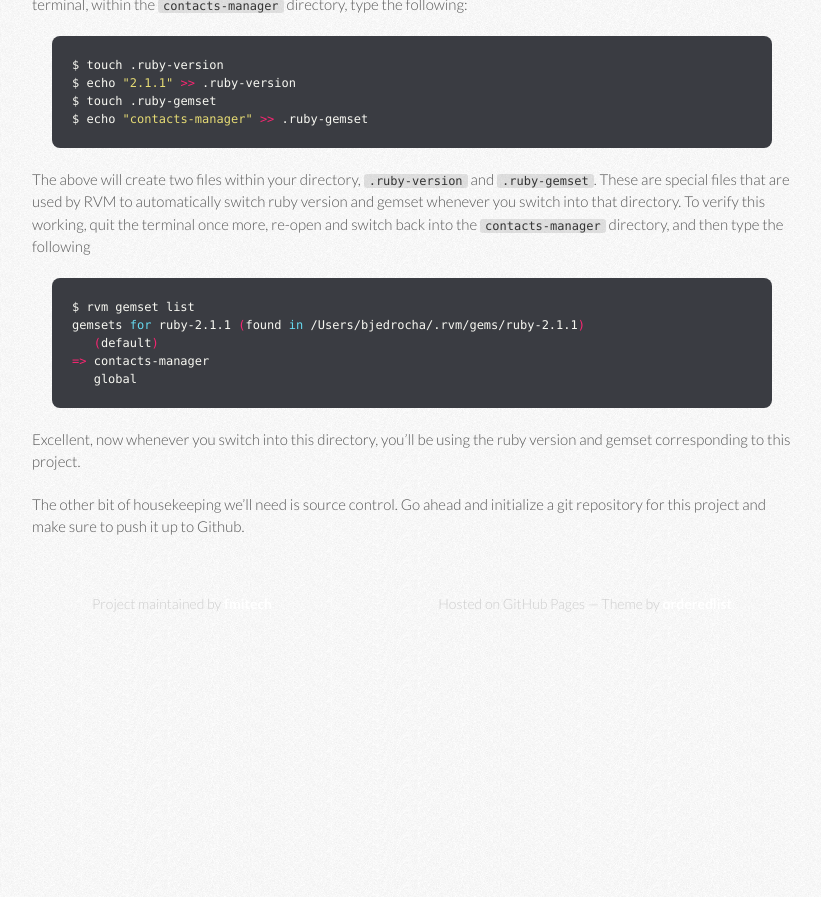
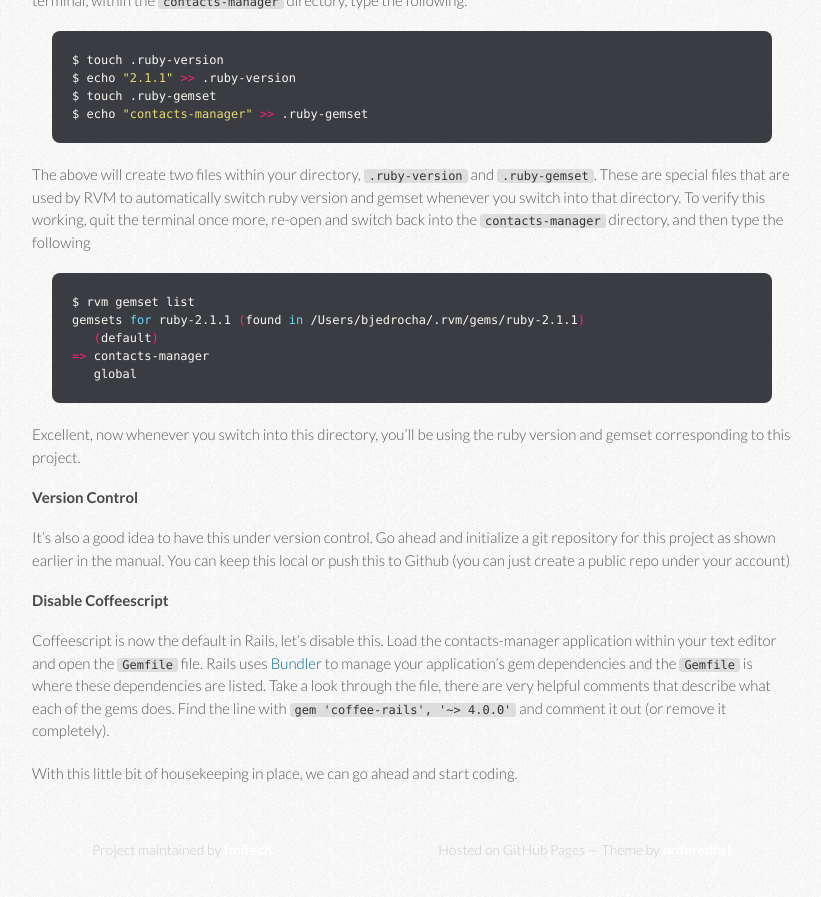
Before and after one commit to fmitech/employee-manual, a Jekyll site: the page built from index.md, in a window 1280 px wide and 900 px high, scrolled down 30433 px. Shown: the top 897 px of the window, without its empty margins (228-1049 px from the left). Built offline with Jekyll 4.4.1, drawn with Linux system fonts in a browser that asks for light colours; before the commit the page ends 31087 px from its top, so only the background shows below that; some of the changed text lies outside the part shown.

Commit message:
Adds additional notes to Rails section

```diff
--- a/index.md
+++ b/index.md
@@ -982,9 +982,7 @@ Once you have staged your changes, enter a meaningful commit message
 
 This part of the manual will introduce you to (perhaps) your first Backbone on Rails application. It is by no means a comprehensive guide (in fact, it's less a guide than an exercise for you to complete) but *it* will give you some working experience with Rails before jumping onto real projects.
 
-Your task will be to build a contacts manager application. The application is ultimately simple in functionality but it will introduce most of the working parts you'll encounter in every Rails/Backbone application.
-
-The application will allow authenticated users the ability to list, add, edit, and remove their contacts. Lets' get started.
+Your task will be to build a contacts manager application. The application is ultimately simple in functionality but it will introduce most of the working parts you'll encounter in every Rails/Backbone application. Let's get started.
 
 ## Setup & Configuration
 
@@ -1070,7 +1068,9 @@ Awesome! We have a fully functional Rails application ready to bend to our will.
 
 ### Housekeeping
 
-Recall that at the beginning of this section we created a new gemset that would serve to isolate the gems installed and used by this project. Indeed, unless you deviated from this guide, the Rails gem and all its dependencies will be currently installed under the `contacts-manager` gemset. However, if you were to end your terminal session (i.e. by closing the terminal), you're currently selected gemset will most likely have changed. Give this a try - close the terminal (`cmd + q`) and re-open. Navigate back into the `contacts-manager` directory and type
+#### Automated Ruby/Gemset switching
+
+Recall that at the beginning of this section we created a new gemset that would serve to isolate the gems installed and used by this project. Indeed, unless you deviated from this guide, the Rails gem and all its dependencies will be currently installed under the `contacts-manager` gemset. However, if you were to end your terminal session (i.e. by closing the terminal), your currently selected gemset will most likely have changed. Give this a try - close the terminal (`cmd + q`) and re-open. Navigate back into the `contacts-manager` directory and type
 
 {% highlight bash %}
 $ rvm gemset list
@@ -1103,4 +1103,12 @@ gemsets for ruby-2.1.1 (found in /Users/bjedrocha/.rvm/gems/ruby-2.1.1)
 
 Excellent, now whenever you switch into this directory, you'll be using the ruby version and gemset corresponding to this project.
 
-The other bit of housekeeping we'll need is source control. Go ahead and initialize a git repository for this project and make sure to push it up to Github.
+#### Version Control
+
+It's also a good idea to have this under version control. Go ahead and initialize a git repository for this project as shown earlier in the manual. You can keep this local or push this to Github (you can just create a public repo under your account)
+
+#### Disable Coffeescript
+
+Coffeescript is now the default in Rails, let's disable this. Load the contacts-manager application within your text editor and open the `Gemfile` file. Rails uses [Bundler](http://bundler.io/) to manage your application's gem dependencies and the `Gemfile` is where these dependencies are listed. Take a look through the file, there are very helpful comments that describe what each of the gems does. Find the line with `gem 'coffee-rails', '~> 4.0.0'` and comment it out (or remove it completely).
+
+With this little bit of housekeeping in place, we can go ahead and start coding.
```
